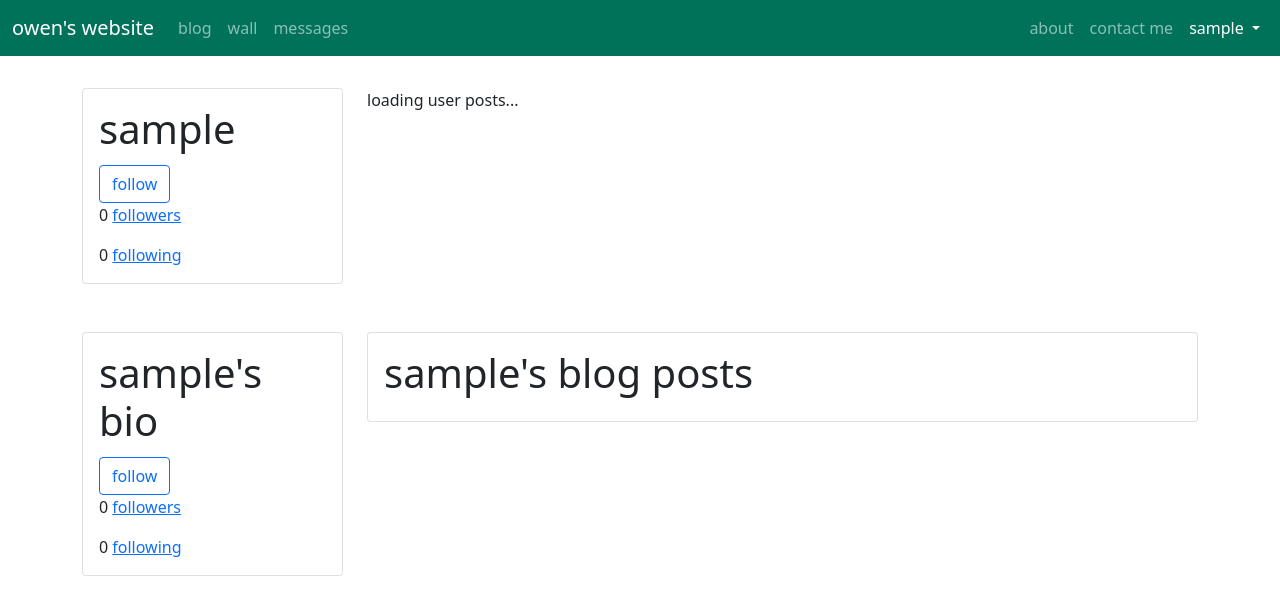
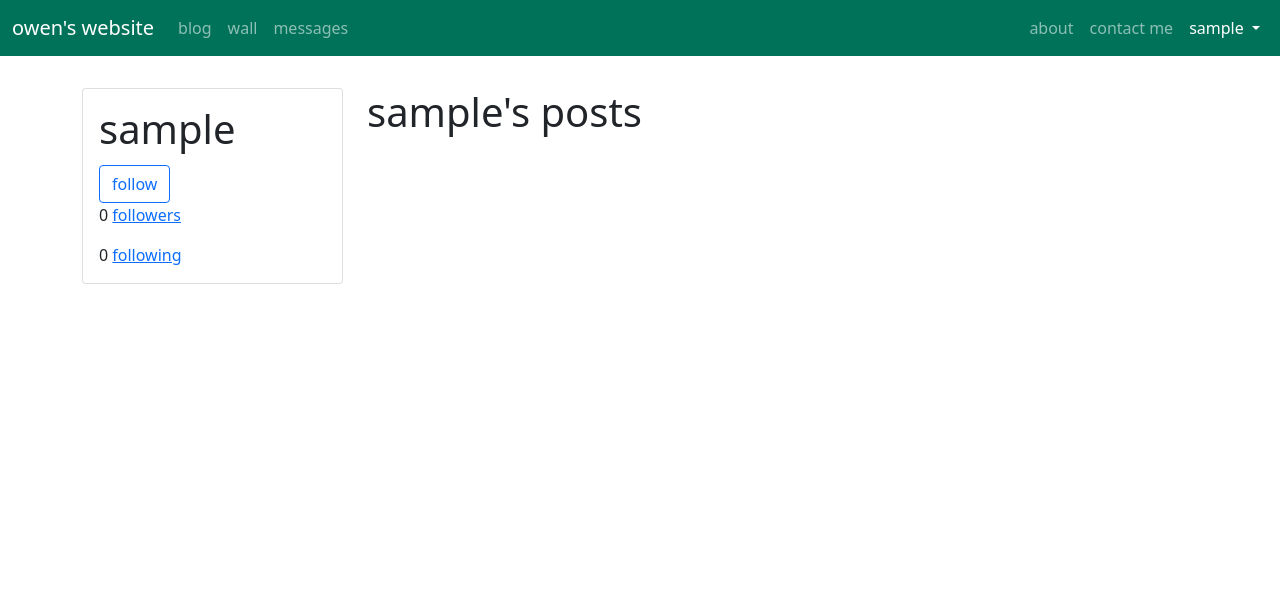
Before and after one commit to olewis8/django-blog, a Django app: a page that uses src/users/templates/pages/profile.html in a window 1280 px wide. Shown: the top 615 px of the page. Run offline with Django 3.2, Linux system fonts and the light colour scheme; the visitor is signed in with stand-in values (Sample User, id 1); data comes from the database, SQL or seed files in the repository; data that the repository does not hold is empty.

Commit message:
dynamically load user's posts on profile page via js

```diff
--- a/src/blog/urls.py
+++ b/src/blog/urls.py
@@ -7,7 +7,8 @@ from .views import (blog_home,
                     blog_delete,
                     toggle_like,
                     retrieve_posts,
-                    rest_blog_detail)
+                    rest_blog_detail,
+                    retrieve_user_posts)
 
 urlpatterns = [
     path('', blog_home, name='blog'),
@@ -18,5 +19,7 @@ urlpatterns = [
     path('<int:post_id>/edit/', blog_edit),
     path('<int:post_id>/delete/', blog_delete),
     path('<int:post_id>/like/', toggle_like.as_view(), name='toggle_like'),
+
+    path('<str:username>/get/', retrieve_user_posts),
     path('new/', blog_create),
 ]
--- a/src/blog/views.py
+++ b/src/blog/views.py
@@ -59,6 +59,16 @@ def rest_blog_detail(request, post_id):
     return JsonResponse(data)
 
 ##############################################
+
+
+def retrieve_user_posts(request, username):
+    profile = get_object_or_404(Profile, user=get_object_or_404(User, username=username))
+
+    qs = BlogPost.objects.all().filter(author=profile)
+    data = {'response': [x.serialize() for x in qs]}
+
+    return JsonResponse(data)
+
 
 @login_required
 def blog_create(request):
--- a/src/users/templates/pages/profile.html
+++ b/src/users/templates/pages/profile.html
@@ -10,7 +10,7 @@
       </div>
     </div>
 
-    <div class='col-md-3 gy-3 gl-3'>
+    <div class='col-md-9 gy-3'>
       <div id='user-posts'>
         loading user posts...
       </div>
@@ -19,42 +19,44 @@
 </div>
 
 
-<div class='container py-3'>
-  <div class='row'>
-    <div class='col-md-3 gy-3 gl-3'>
-        <div class='card'>
-          <div class='card-body'>
-            <h1 class='card-title'>{{ username }}'s bio</h1>
-            <h5 class='card-subtitle'>{{ location }}</h5>
-            <p class='card-text'>{{ bio }}</p>
-            <a href='follow/' type="button" class="btn btn-outline-primary">follow</a>
-            <p class='card-text'>{{ followers.count }} <a href='followers/'>followers</a></p>
-            <p class='card-text'>{{ following.count }} <a href='following/'>following</a></p>
-          </div>
-        </div>
-    </div>
+<script>
+ const handleDidClickRead = function(post_id){
+   location.href = '/blog/' + String(post_id) + '/'
+ }
 
-    <div class='col-md-9 gy-3'>
-        <div class='card'>
-          <div class='card-body'>
-            <h1 class='card-title'>{{ username }}'s blog posts</h1>
-            {% for blog_post in blog_posts reversed %}
-              <div class='card'>
-                 {% include 'post_preview_card.html' with blog_post=blog_post %}
-              </div>
-            {% endfor %}
-          </div>
-        </div>
-    </div>
-  </div>
-</div>
+ const getUsername = function(){
+   return '{{request.path}}'.slice(7, -1)
+ }
 
+ const formatPost = function(post){
+   template = "<div class='card mb-2' id='post-" + post.id +"'><div class='card-body'><h4 class='card-title'>" + post.title.toLowerCase() + "</h4><h6 class='card-title'><small class='text-muted'>" + post.created + "</small></h6><p>" + post.content.substring(0, 280).toLowerCase() + "...</p><div class='btn-group'><button type='button' class='btn btn-primary' onclick=handleDidClickRead("+ post.id +")>read</button></div></div></div>"
 
-<script>
+   return template
+ }
+
  const formatBioCard = function(bioData){
    template = "<div class='card'><div class='card-body'><h1 class='card-title'>"+ bioData.username +"</h1><h5 class='card-subtitle'>"+ bioData.location +"</h5><p class='card-text'>"+ bioData.bio +"</p><a href='follow/' type='button' class='btn btn-outline-primary'>follow</a><p class='card-text'>"+ bioData.followers_count +" <a href='followers/'>followers</a></p><p class='card-text'>"+ bioData.following_count +" <a href='following/'>following</a></p></div></div>"
 
    return template
+ }
+
+ const loadPostPreviews = function(postElement, username){
+   const xhr = new XMLHttpRequest()
+   const method = 'GET'
+   const url = '/blog/' + username + '/get/'
+   const responseType = 'json'
+
+   xhr.responseType = responseType
+   xhr.open(method, url)
+   xhr.onload = function(){
+     var listedItems = xhr.response.response
+     postHtmlStr = '<h1>'+username+'\'s posts</h1>'
+     for(var i=listedItems.length-1; i>=0; i--){
+       postHtmlStr += formatPost(listedItems[i])
+     }
+     postElement.innerHTML = postHtmlStr
+   }
+  xhr.send()
  }
 
  const loadBioCard = function(bioElement){
@@ -67,7 +69,6 @@
    xhr.open(method, url)
    xhr.onload = function(){
      var bioData = xhr.response
-     console.log(bioData)
 
      bioCardHtml = formatBioCard(bioData)
      bioElement.innerHTML = bioCardHtml
@@ -77,6 +78,9 @@
 
  var bioElement = document.getElementById('bio-card')
  loadBioCard(bioElement)
+
+ var postElement = document.getElementById('user-posts')
+ loadPostPreviews(postElement, getUsername())
 </script>
 
 {% endblock %}
```
